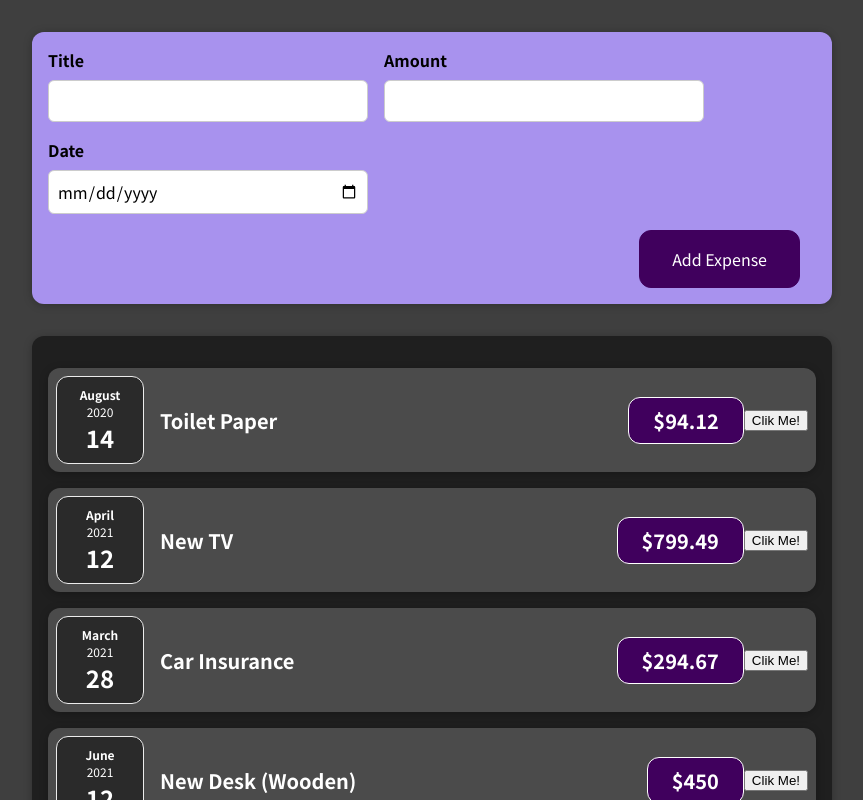
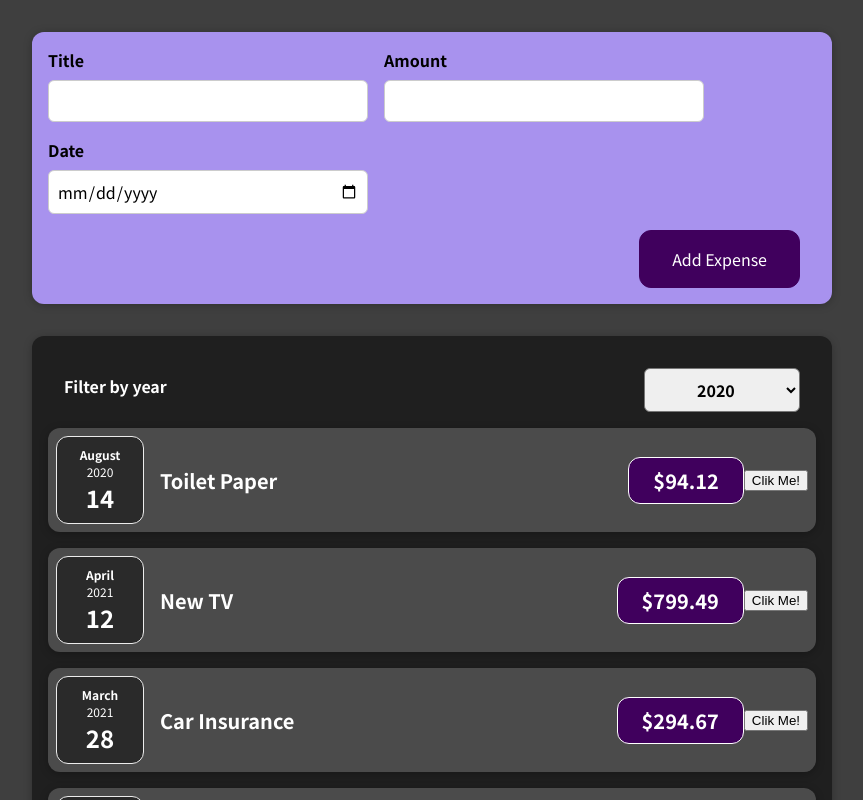
Before and after one commit to dpakbhatt/React_2023, a React (Create React App) app in the folder Learning Components/: page / in a window 1280 px wide. Shown: the top 800 px of the page, without its empty margins (208-1071 px from the left). Built offline with nearby package versions, Linux system fonts and the light colour scheme.

Commit message:
Implemented year filter and parent to child and vice versa communication

```diff
--- a/Learning Components/src/components/Expenses/Expenses.js
+++ b/Learning Components/src/components/Expenses/Expenses.js
@@ -1,11 +1,24 @@
-import React from "react";
+import React, { useState } from "react";
 import "./Expenses.css";
 import ExpenseItem from "./ExpenseItem";
 import Card from "../UI/Card";
+import ExpensesFilter from "./ExpensesFilter";
 
 const Expenses = (props) => {
+  const [selectedYear, setYear] = useState("2020");
+
+  const handleYearSelection = (selectedYear) => {
+    console.log(selectedYear);
+    setYear(selectedYear);
+  };
+
   return (
+    <div>
       <Card className="expenses">
+        <ExpensesFilter
+          selected={selectedYear}
+          onYearSelect={handleYearSelection}
+        />
         <ExpenseItem
           title={props.data[0].title}
           amount={props.data[0].amount}
@@ -27,6 +40,7 @@
           date={props.data[3].date}
         ></ExpenseItem>
       </Card>
+    </div>
   );
 };
 
--- /dev/null
+++ b/Learning Components/src/components/Expenses/ExpensesFilter.css
@@ -0,0 +1,24 @@
+.expenses-filter {
+  color: white;
+  padding: 0 1rem;
+}
+
+.expenses-filter__control {
+  display: flex;
+  width: 100%;
+  align-items: center;
+  justify-content: space-between;
+  margin: 1rem 0;
+}
+
+.expenses-filter label {
+  font-weight: bold;
+  margin-bottom: 0.5rem;
+}
+
+.expenses-filter select {
+  font: inherit;
+  padding: 0.5rem 3rem;
+  font-weight: bold;
+  border-radius: 6px;
+}
--- /dev/null
+++ b/Learning Components/src/components/Expenses/ExpensesFilter.js
@@ -0,0 +1,26 @@
+import React from "react";
+
+import "./ExpensesFilter.css";
+
+const ExpensesFilter = (props) => {
+  const selectHandler = (event) => {
+    const selectedYear = event.target.value;
+    props.onYearSelect(selectedYear);
+  };
+
+  return (
+    <div className="expenses-filter">
+      <div className="expenses-filter__control">
+        <label>Filter by year</label>
+        <select value={props.selected} onChange={selectHandler}>
+          <option value="2022">2022</option>
+          <option value="2021">2021</option>
+          <option value="2020">2020</option>
+          <option value="2019">2019</option>
+        </select>
+      </div>
+    </div>
+  );
+};
+
+export default ExpensesFilter;
```
Lines whose indentation alone changed are shown as unchanged.
